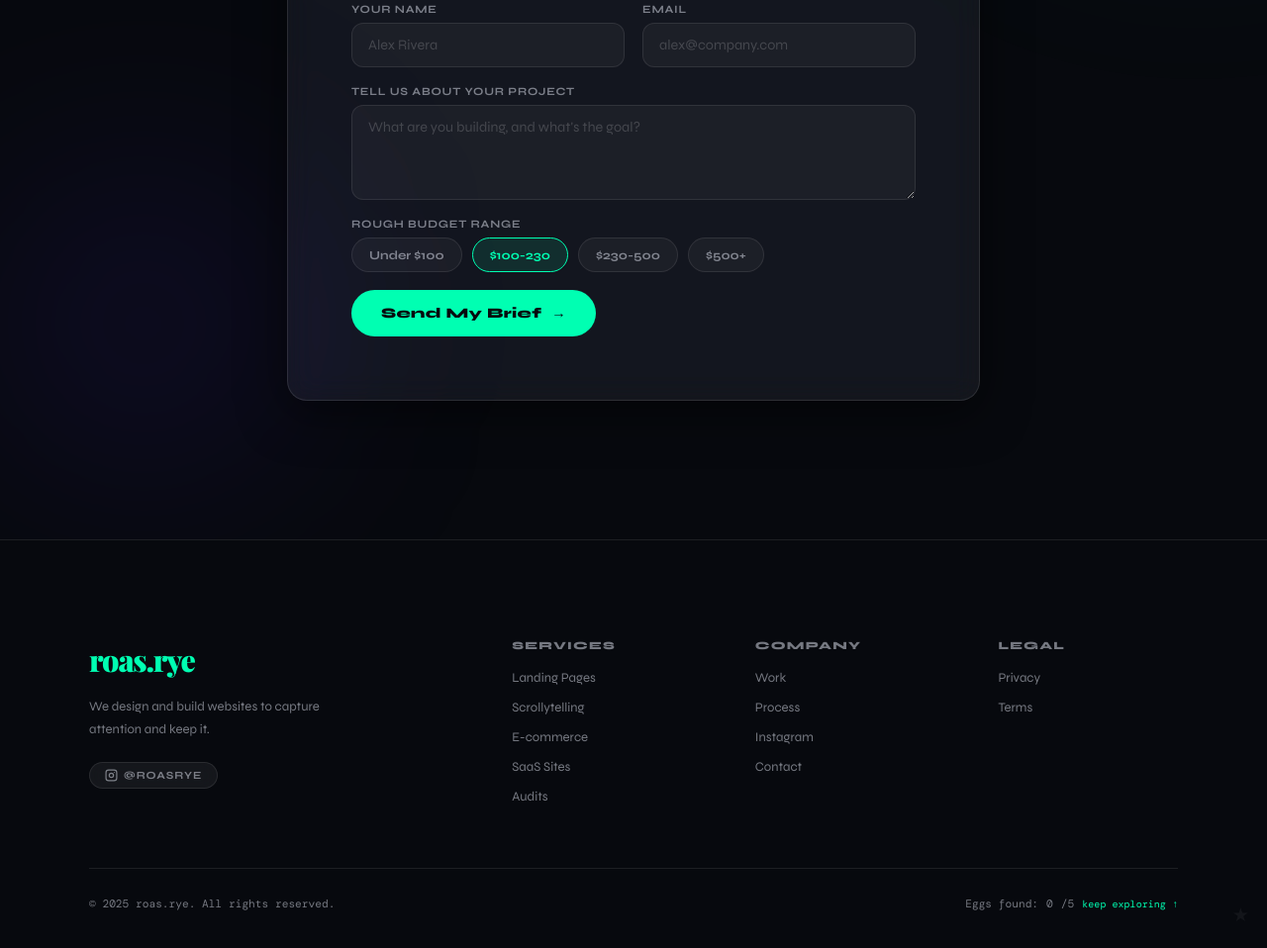
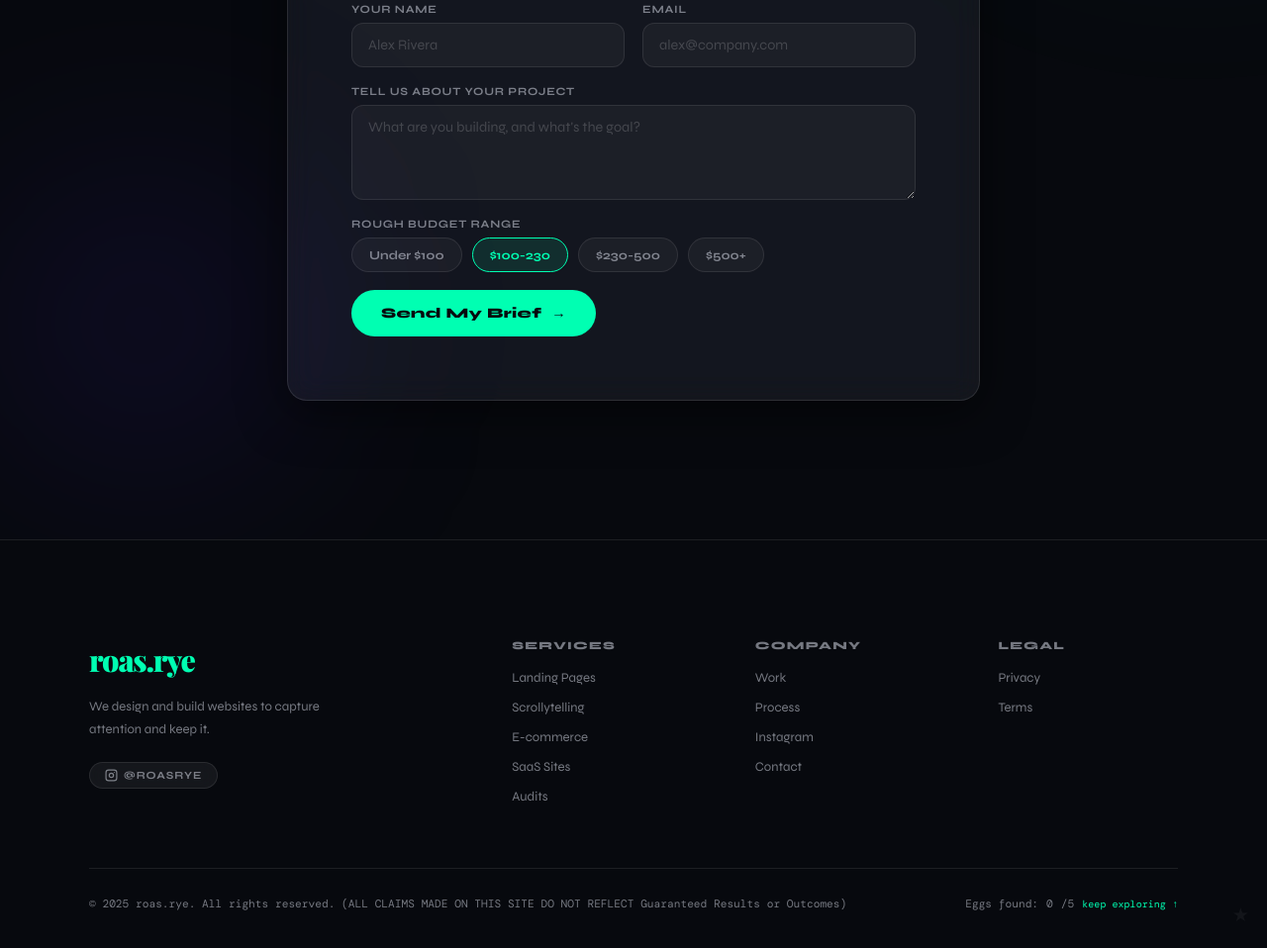
Before and after one commit to 102412/roasrye, a plain HTML site: page index.html in a window 1280 px wide. Shown: the part 7542-8500 px from the top of the page at 99% size. Drawn offline with nearby package versions, Linux system fonts and the light colour scheme; a web font is replaced by a local one.

Commit message:
Update index.html

```diff
--- a/index.html
+++ b/index.html
@@ -451,7 +451,7 @@
       </div>
     </div>
     <div class="footer-bottom">
-      <span>© 2025 roas.rye. All rights reserved.</span>
+      <span>© 2025 roas.rye. All rights reserved.    (ALL CLAIMS MADE ON THIS SITE DO NOT REFLECT Guaranteed Results or Outcomes)</span>
       <span class="easter-egg-counter">Eggs found: <span id="eeCount">0</span>/5 <span class="ee-find-hint">keep exploring ↑</span></span>
     </div>
     <div class="easter-egg ee-5" id="ee5" title="🥚 Final egg — email us 'I found all 5' for a surprise.">★</div>
```
